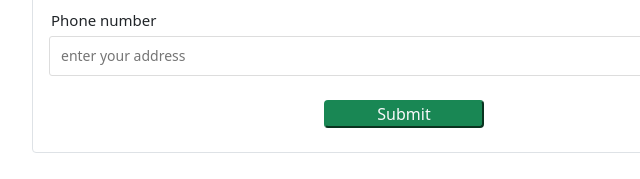
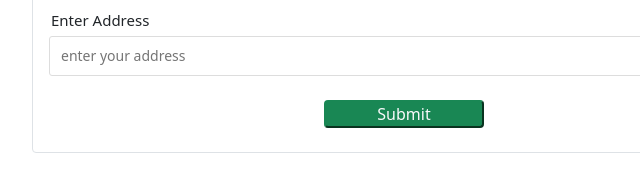
Before and after one commit to rahuliar/form-1, a plain HTML site: page index.html in a window 1280 px wide. Shown: the part 342-521 px from the top of the page, 66-706 px from the left. Drawn offline with nearby package versions, Linux system fonts and the light colour scheme.

Commit message:
commit-10/03/2022-02:16PM

```diff
--- a/index.html
+++ b/index.html
@@ -96,7 +96,7 @@
             </div>
             <div class="row d-flex flex-column mt-2 mb-2">
                 <div class="col-12 d-flex flex-column">
-                    <label for="address" class="label-form-1">Phone number</label>
+                    <label for="address" class="label-form-1">Enter Address</label>
                     <input type="tel" id="address" name="address" placeholder="enter your address" class="input-form-1">
                 </div>
             </div>
```
